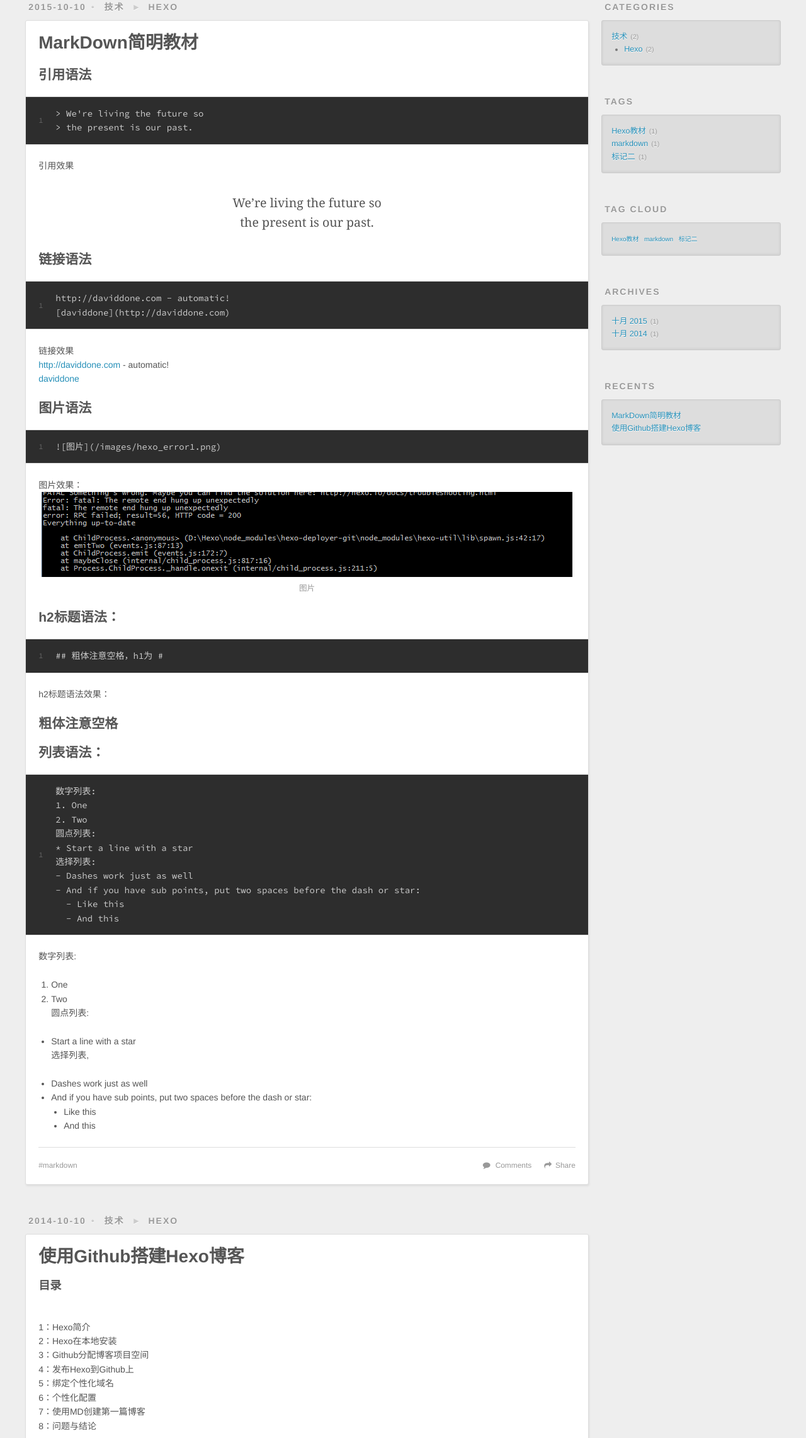
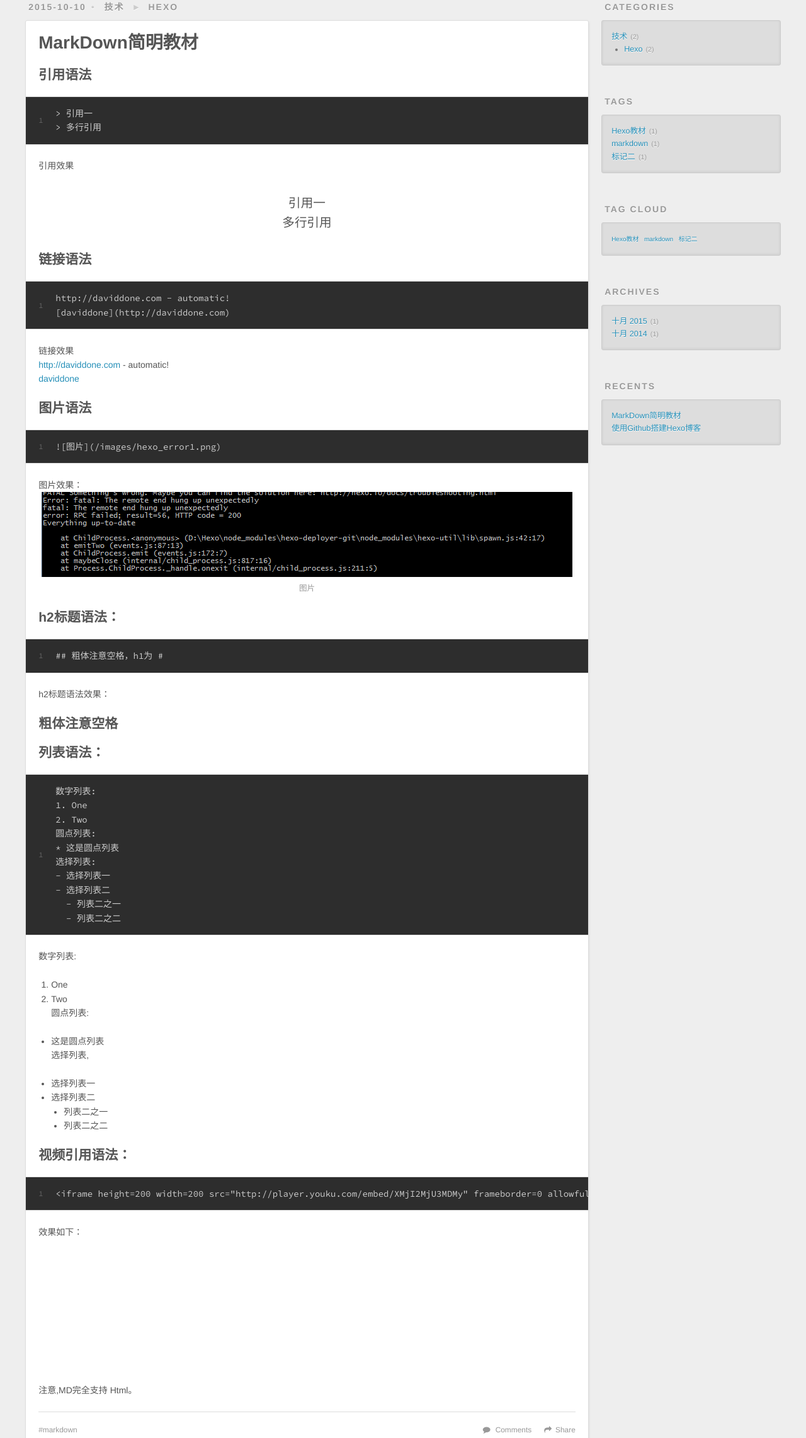
Before and after one commit to slaryme/slaryme.github.io, a plain HTML site: page index.html in a window 1280 px wide. Shown: the part 347-2630 px from the top of the page at 63% size. Drawn offline with nearby package versions, Linux system fonts and the light colour scheme; grey boxes are pictures that could not be loaded.

Commit message:
Site updated: 2015-10-10 14:32:43

```diff
--- a/index.html
+++ b/index.html
@@ -91,10 +91,10 @@
 
     <div class="article-entry" itemprop="articleBody">
 
-        <h2 id="引用语法">引用语法</h2><figure class="highlight plain"><table><tr><td class="gutter"><pre><span class="line">1</span><br></pre></td><td class="code"><pre><span class="line">&#62; We&#39;re living the future so&#10;&#62; the present is our past.</span><br></pre></td></tr></table></figure>
+        <h2 id="引用语法">引用语法</h2><figure class="highlight plain"><table><tr><td class="gutter"><pre><span class="line">1</span><br></pre></td><td class="code"><pre><span class="line">&#62; &#24341;&#29992;&#19968;&#10;&#62; &#22810;&#34892;&#24341;&#29992;</span><br></pre></td></tr></table></figure>
 <p>引用效果</p>
 <blockquote>
-<p>We’re living the future so<br>the present is our past.</p>
+<p>引用一<br>多行引用</p>
 </blockquote>
 <h2 id="链接语法">链接语法</h2><figure class="highlight plain"><table><tr><td class="gutter"><pre><span class="line">1</span><br></pre></td><td class="code"><pre><span class="line">http://daviddone.com - automatic!&#10;[daviddone](http://daviddone.com)</span><br></pre></td></tr></table></figure>
 <p>链接效果<br><a href="http://daviddone.com" target="_blank" rel="external">http://daviddone.com</a> - automatic!<br><a href="http://daviddone.com" target="_blank" rel="external">daviddone</a></p>
@@ -102,28 +102,31 @@
 <p>图片效果：<br><img src="/images/hexo_error1.png" alt="图片"></p>
 <h2 id="h2标题语法：">h2标题语法：</h2><figure class="highlight plain"><table><tr><td class="gutter"><pre><span class="line">1</span><br></pre></td><td class="code"><pre><span class="line">## &#31895;&#20307;&#27880;&#24847;&#31354;&#26684;&#65292;h1&#20026; #</span><br></pre></td></tr></table></figure>
 <p>h2标题语法效果：</p>
-<h2 id="粗体注意空格">粗体注意空格</h2><h2 id="列表语法：">列表语法：</h2><figure class="highlight plain"><table><tr><td class="gutter"><pre><span class="line">1</span><br></pre></td><td class="code"><pre><span class="line">&#25968;&#23383;&#21015;&#34920;:&#10;1. One&#10;2. Two&#10;&#22278;&#28857;&#21015;&#34920;:&#10;* Start a line with a star&#10;&#36873;&#25321;&#21015;&#34920;:&#10;- Dashes work just as well&#10;- And if you have sub points, put two spaces before the dash or star:&#10;  - Like this&#10;  - And this</span><br></pre></td></tr></table></figure>
+<h2 id="粗体注意空格">粗体注意空格</h2><h2 id="列表语法：">列表语法：</h2><figure class="highlight plain"><table><tr><td class="gutter"><pre><span class="line">1</span><br></pre></td><td class="code"><pre><span class="line">&#25968;&#23383;&#21015;&#34920;:&#10;1. One&#10;2. Two&#10;&#22278;&#28857;&#21015;&#34920;:&#10;* &#36825;&#26159;&#22278;&#28857;&#21015;&#34920;&#10;&#36873;&#25321;&#21015;&#34920;:&#10;- &#36873;&#25321;&#21015;&#34920;&#19968;&#10;- &#36873;&#25321;&#21015;&#34920;&#20108;&#10;  - &#21015;&#34920;&#20108;&#20043;&#19968;&#10;  - &#21015;&#34920;&#20108;&#20043;&#20108;</span><br></pre></td></tr></table></figure>
 <p>数字列表:</p>
 <ol>
 <li>One</li>
 <li>Two<br>圆点列表:</li>
 </ol>
 <ul>
-<li>Start a line with a star<br>选择列表,</li>
+<li>这是圆点列表<br>选择列表,</li>
 </ul>
 <ul>
-<li>Dashes work just as well</li>
-<li>And if you have sub points, put two spaces before the dash or star:<ul>
-<li>Like this</li>
-<li>And this</li>
+<li>选择列表一</li>
+<li>选择列表二<ul>
+<li>列表二之一</li>
+<li>列表二之二</li>
 </ul>
 </li>
 </ul>
+<h2 id="视频引用语法：">视频引用语法：</h2><figure class="highlight plain"><table><tr><td class="gutter"><pre><span class="line">1</span><br></pre></td><td class="code"><pre><span class="line">&#60;iframe height=200 width=200 src=&#34;http://player.youku.com/embed/XMjI2MjU3MDMy&#34; frameborder=0 allowfullscreen&#62;&#60;/iframe&#62;</span><br></pre></td></tr></table></figure>
+<p>效果如下：</p>
+<p><iframe height="200" width="200" src="http://player.youku.com/embed/XMjI2MjU3MDMy" frameborder="0" allowfullscreen></iframe><br>注意,MD完全支持 Html。</p>
 
 
     </div>
     <footer class="article-footer">
-      <a data-url="http://www.daviddone.com/2015/10/10/MarkDown简明教材/" data-id="cifkokodg00097ouz9nr23132" class="article-share-link">Share</a>
+      <a data-url="http://www.daviddone.com/2015/10/10/MarkDown简明教材/" data-id="cifkoz4xx0009bwuz1uy7haml" class="article-share-link">Share</a>
 
         <a href="http://www.daviddone.com/2015/10/10/MarkDown简明教材/#disqus_thread" class="article-comment-link">Comments</a>
 
@@ -194,7 +197,7 @@
 
     </div>
     <footer class="article-footer">
-      <a data-url="http://www.daviddone.com/2014/10/10/搭建博客/" data-id="cifkokocd00007ouz777rayiz" class="article-share-link">Share</a>
+      <a data-url="http://www.daviddone.com/2014/10/10/搭建博客/" data-id="cifkoz4x80000bwuzqp9kddmt" class="article-share-link">Share</a>
 
         <a href="http://www.daviddone.com/2014/10/10/搭建博客/#disqus_thread" class="article-comment-link">Comments</a>
 
```
Also changed, not shown: 2014/10/10/搭建博客/index.html (+1 -1 lines), 2015/10/10/MarkDown简明教材/index.html (+25 -19 lines), archives/2014/10/index.html (+1 -1 lines), archives/2014/index.html (+1 -1 lines), archives/2015/10/index.html (+12 -9 lines), archives/2015/index.html (+12 -9 lines), archives/index.html (+13 -10 lines), categories/技术/Hexo/index.html (+13 -10 lines), categories/技术/index.html (+13 -10 lines), tags/Hexo教材/index.html (+1 -1 lines), tags/markdown/index.html (+12 -9 lines), tags/标记二/index.html (+1 -1 lines).
